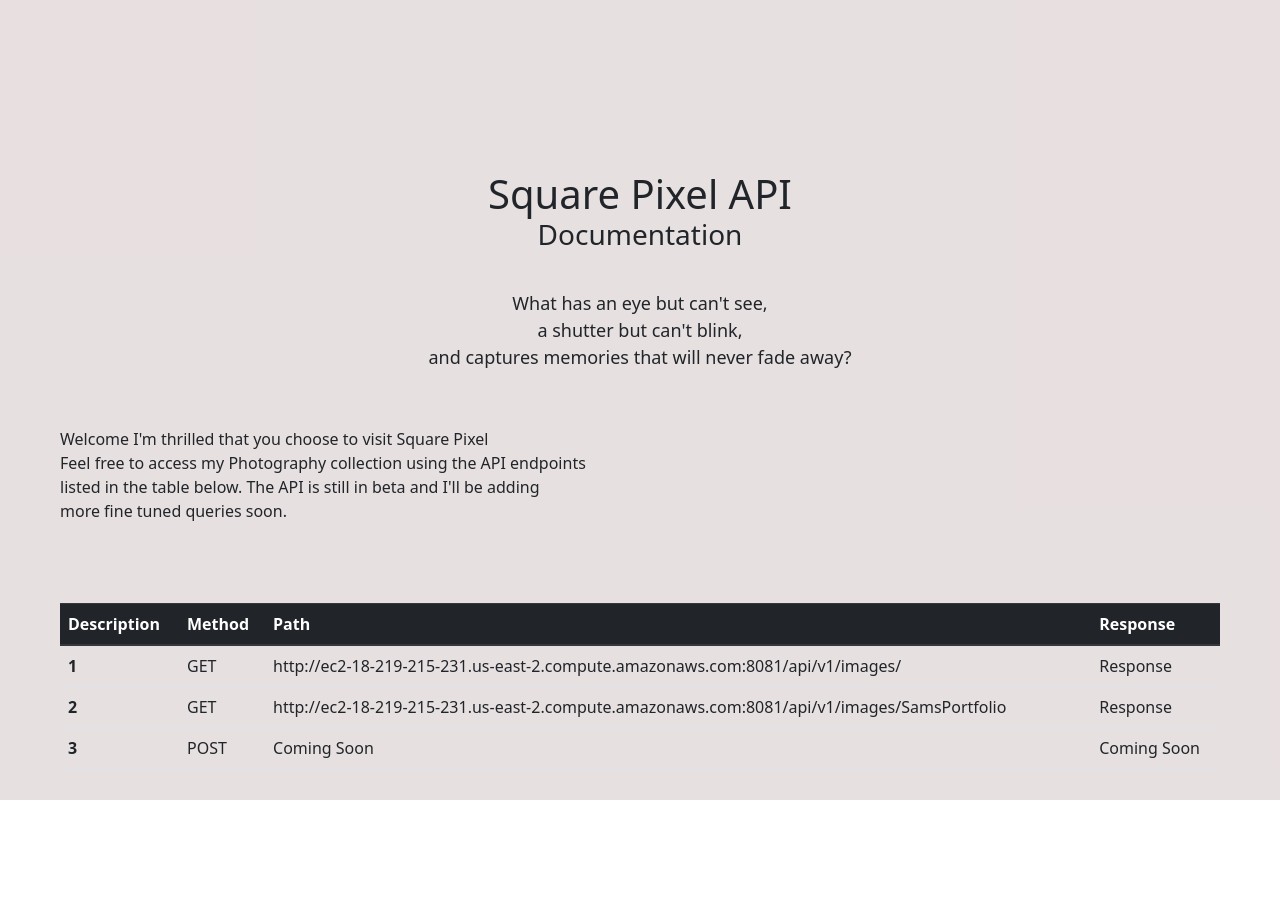
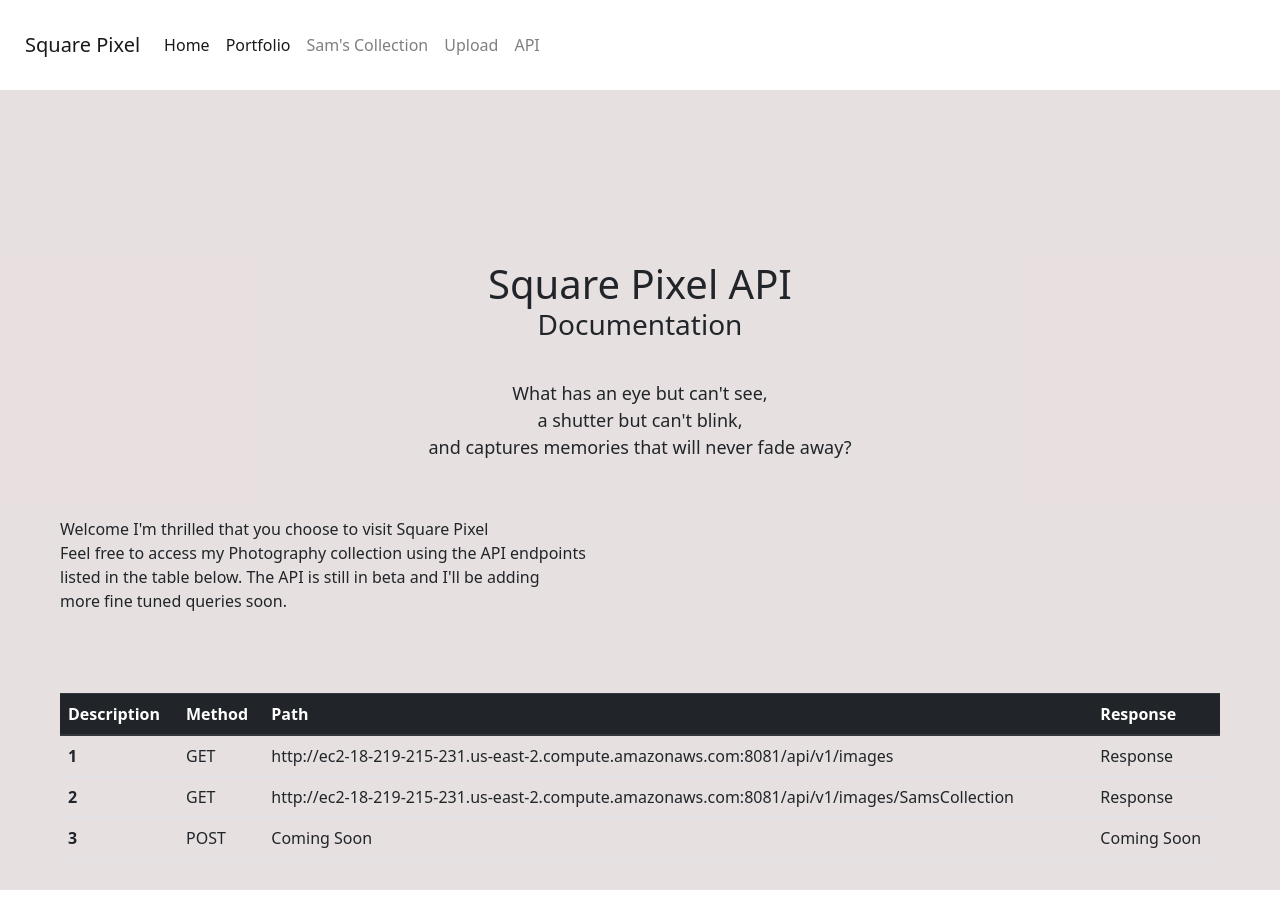
Before and after one commit to RobelTadele/SquarePixel, a React (Create React App) app in the folder ReactApp/: page /api in a window 1280 px wide. Before the commit the page ends 825 px from the top, so only its background shows below. Built offline with nearby package versions, Linux system fonts and the light colour scheme.

Commit message:
updated API Endpoints

```diff
--- a/ReactApp/src/Components/APIendpoints.js
+++ b/ReactApp/src/Components/APIendpoints.js
@@ -1,7 +1,11 @@
+
+const APIURL = "http://ec2-18-219-215-231.us-east-2.compute.amazonaws.com:8081/api/v1/images"
+
+
 const API_endpoint = {
-    portfolio : "http://ec2-18-219-215-231.us-east-2.compute.amazonaws.com:8081/api/v1/images/",
-    Samsportfolio : "http://ec2-18-219-215-231.us-east-2.compute.amazonaws.com:8081/api/v1/images/SamsPortfolio",
+    portfolio : APIURL,
+    SamsCollection : APIURL + "/SamsCollection",
     uploads : "Coming Soon"
-}
+};
 
-export default API_endpoint
+export default API_endpoint;
--- a/ReactApp/src/Components/ApidocComponent.js
+++ b/ReactApp/src/Components/ApidocComponent.js
@@ -23,7 +23,7 @@
     <tr>
       <th scope="row">2</th>
       <td>GET</td>
-      <td>{API_endpoint.Samsportfolio}</td>
+      <td>{API_endpoint.SamsCollection}</td>
       <td>Response</td>
     </tr>
     <tr>
--- a/ReactApp/src/Pages/ConsumeAPI.js
+++ b/ReactApp/src/Pages/ConsumeAPI.js
@@ -2,11 +2,13 @@
 import '../Styles/apiPage.css'
 import { ImageCards } from '../Components/HomePage'
 import ApidocComponent from '../Components/ApidocComponent'
+import NavBar from '../Components/NavBar';
 
 // API Resources Page
 const ConsumeAPI = () => {
   return (
     <>
+    <NavBar />
     <div className='parContainer'>
 
         <div className="designContainer">
--- a/ReactApp/src/Pages/SamsCollection.js
+++ b/ReactApp/src/Pages/SamsCollection.js
@@ -3,6 +3,7 @@
 import NavBar from '../Components/NavBar'
 import {PortfolioImageContainer} from '../Components/PortfolioImageContainer'
 import {ImageHeader} from '../Components/imageHeaders'
+import API_endpoint from '../Components/APIendpoints'
 
 export const SamsCollection = () => {
   const pageVariables = {
@@ -18,9 +19,9 @@
         text = {pageVariables.text}
         backgroundImage={pageVariables.backgroundImage}
      />
-    <PortfolioImageContainer src={Samsportfolio}/>
+    <PortfolioImageContainer src={API_endpoint.SamsCollection} limit={-1}/>
     <Footer />
     </>
   )
-}
-export default SamsCollection
+};
+export default SamsCollection;
```
